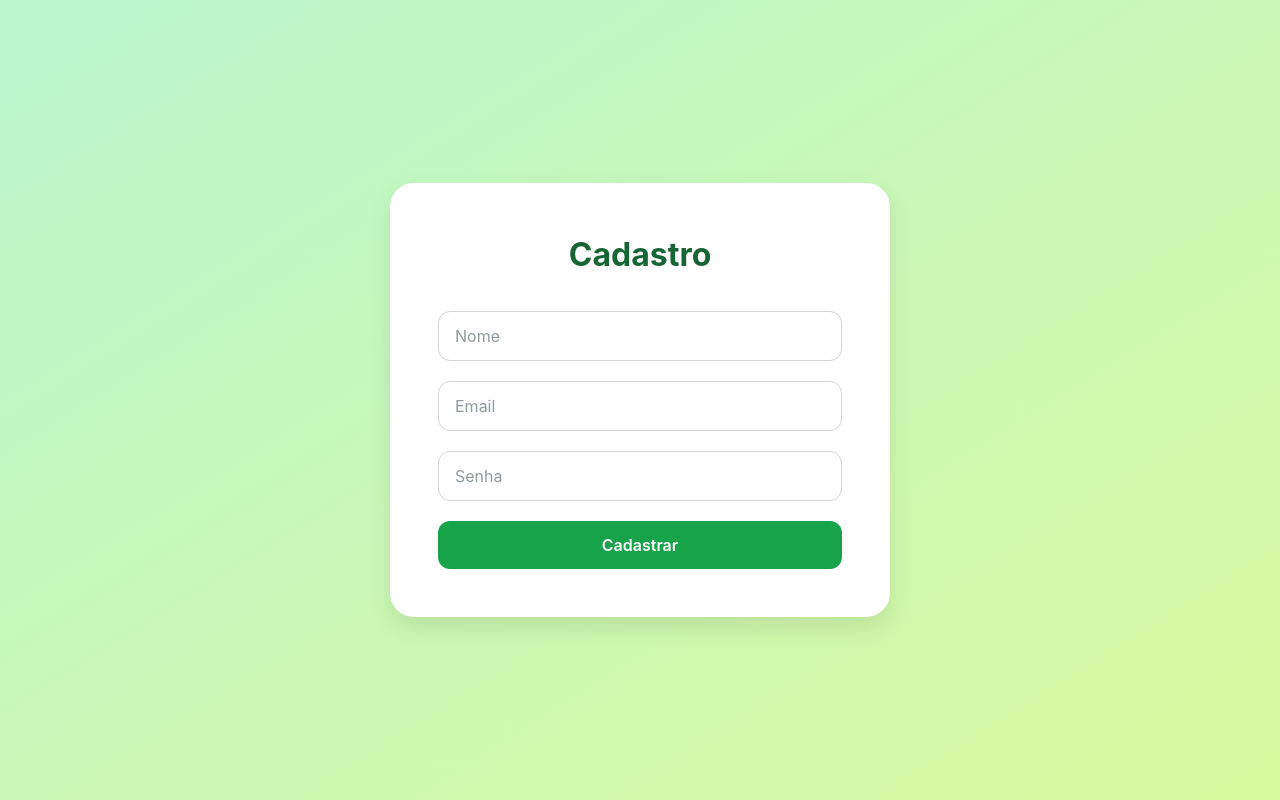
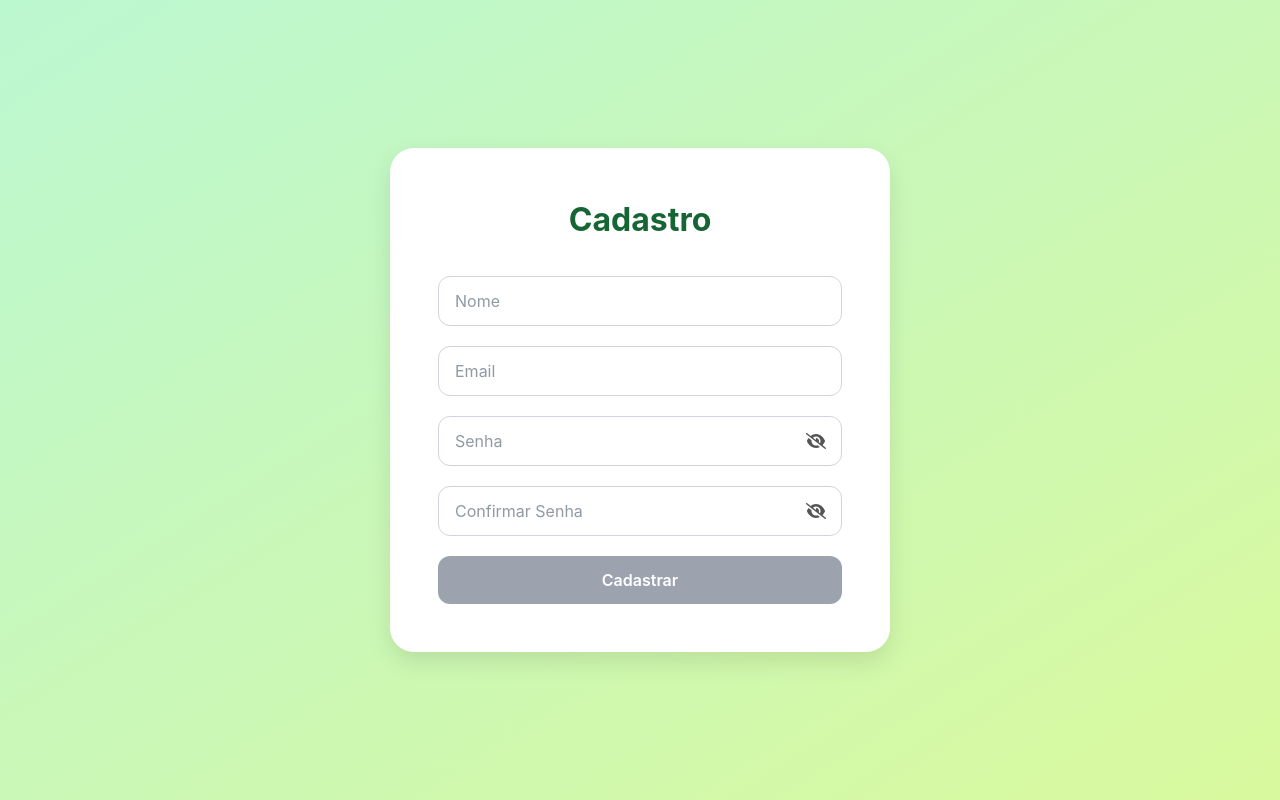
Before and after one commit to luizqos/teste-tecnico, a React (Vite) app in the folder frontend/: page /register in a window 1280 px wide. Built offline with nearby package versions, Linux system fonts and the light colour scheme; no server answers.

Commit message:
fix: visibility password

```diff
--- a/frontend/src/components/styles/Register.styles.ts
+++ b/frontend/src/components/styles/Register.styles.ts
@@ -32,8 +32,9 @@ export const Card = styled.div`
       font-size: 1.5rem;
     }
   }
+`;
 
-  input {
+export const StyledInput = styled.input`
   display: block;
   width: 100%;
   margin-bottom: 1.25rem;
@@ -52,9 +53,9 @@ export const Card = styled.div`
     padding: 0.65rem 0.9rem;
     font-size: 0.95rem;
   }
-  }
+`;
 
-  button {
+export const StyledButton = styled.button`
   width: 100%;
   padding: 0.75rem;
   background-color: #16a34a;
@@ -70,9 +71,37 @@ export const Card = styled.div`
     background-color: #15803d;
   }
 
+  &:disabled {
+    background-color: #9ca3af;
+    cursor: not-allowed;
+  }
+
   @media (max-width: 480px) {
     padding: 0.65rem;
     font-size: 0.95rem;
   }
+`;
+
+export const PasswordWrapper = styled.div`
+  position: relative;
+  width: 100%;
+`;
+
+export const TogglePasswordButton = styled.button`
+  position: absolute;
+  right: 12px;
+  top: 50%;
+  transform: translateY(-50%);
+  background: transparent;
+  border: none;
+  cursor: pointer;
+  color: #555;
+  padding: 4px;
+  display: flex;
+  align-items: center;
+  justify-content: center;
+
+  &:hover {
+    color: #000;
   }
 `;
--- a/frontend/src/pages/Register.tsx
+++ b/frontend/src/pages/Register.tsx
@@ -1,17 +1,38 @@
 import { useState } from 'react';
+import { useNavigate } from 'react-router-dom';
+import { FontAwesomeIcon } from '@fortawesome/react-fontawesome';
+import { faEye, faEyeSlash } from '@fortawesome/free-solid-svg-icons';
+
 import api from '../services/api';
-import { useNavigate } from 'react-router-dom';
-import { Wrapper, Card } from '../components/styles/Register.styles';
+
+import {
+  Wrapper,
+  Card,
+  PasswordWrapper,
+  TogglePasswordButton,
+  StyledInput,
+  StyledButton,
+} from '../components/styles/Register.styles';
 
 export default function Register() {
   const [name, setName] = useState('');
   const [email, setEmail] = useState('');
   const [password, setPassword] = useState('');
+  const [confirmPassword, setConfirmPassword] = useState('');
+
+  const [showPassword, setShowPassword] = useState(false);
+  const [showConfirmPassword, setShowConfirmPassword] = useState(false);
+
   const navigate = useNavigate();
 
   const handleRegister = async () => {
     try {
-      await api.post('/auth/register', { name, email, password, role: 'user' });
+      await api.post('/auth/register', {
+        name,
+        email,
+        password,
+        role: 'user',
+      });
       navigate('/login');
     } catch (err) {
       console.error(err);
@@ -19,31 +40,71 @@ export default function Register() {
     }
   };
 
+  const isFormValid =
+    name.trim() !== '' &&
+    email.trim() !== '' &&
+    password.trim() !== '' &&
+    confirmPassword.trim() !== '' &&
+    password === confirmPassword;
+
   return (
     <Wrapper>
       <Card>
         <h2>Cadastro</h2>
-        <input
+
+        <StyledInput
           value={name}
-          onChange={e => setName(e.target.value)}
+          onChange={(e) => setName(e.target.value)}
           placeholder="Nome"
           required
         />
-        <input
+
+        <StyledInput
           value={email}
-          onChange={e => setEmail(e.target.value)}
+          onChange={(e) => setEmail(e.target.value)}
           placeholder="Email"
           type="email"
           required
         />
-        <input
-          type="password"
-          value={password}
-          onChange={e => setPassword(e.target.value)}
-          placeholder="Senha"
-          required
-        />
-        <button onClick={handleRegister}>Cadastrar</button>
+
+        <PasswordWrapper>
+          <StyledInput
+            type={showPassword ? 'text' : 'password'}
+            value={password}
+            onChange={(e) => setPassword(e.target.value)}
+            placeholder="Senha"
+            required
+          />
+          <TogglePasswordButton
+            type="button"
+            onClick={() => setShowPassword(!showPassword)}
+          >
+            <FontAwesomeIcon icon={showPassword ? faEye : faEyeSlash} />
+          </TogglePasswordButton>
+        </PasswordWrapper>
+
+        <PasswordWrapper>
+          <StyledInput
+            type={showConfirmPassword ? 'text' : 'password'}
+            value={confirmPassword}
+            onChange={(e) => setConfirmPassword(e.target.value)}
+            placeholder="Confirmar Senha"
+            required
+          />
+          <TogglePasswordButton
+            type="button"
+            onClick={() => setShowConfirmPassword(!showConfirmPassword)}
+          >
+            <FontAwesomeIcon icon={showConfirmPassword ? faEye : faEyeSlash} />
+          </TogglePasswordButton>
+        </PasswordWrapper>
+
+        <StyledButton
+          onClick={handleRegister}
+          disabled={!isFormValid}
+        >
+          Cadastrar
+        </StyledButton>
       </Card>
     </Wrapper>
   );
```
Lines whose indentation alone changed are shown as unchanged.
